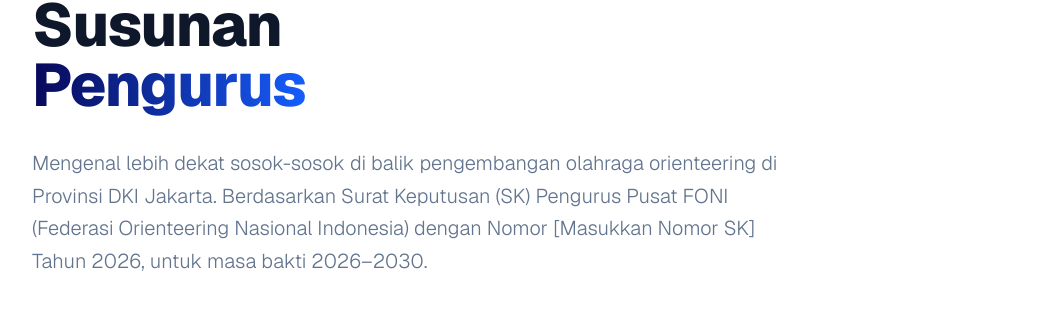
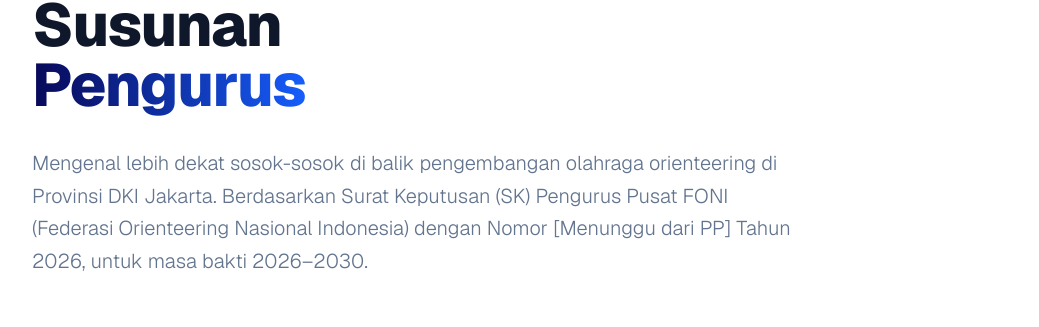
Before and after one commit to rizkybor/fonijakarta, a Next.js app: page /profil in a window 1280 px wide. Shown: the part 1170-1497 px from the top of the page, without its empty margins (120-1159 px from the left). Built offline with nearby package versions, Linux system fonts and the light colour scheme.

Commit message:
update Masukkan Nomor SK

```diff
--- a/src/app/profil/page.tsx
+++ b/src/app/profil/page.tsx
@@ -135,7 +135,7 @@
             </span>
           </h1>
           <p className="text-lg md:text-xl text-slate-500 leading-relaxed font-light">
-            Mengenal lebih dekat sosok-sosok di balik pengembangan olahraga orienteering di Provinsi DKI Jakarta. Berdasarkan Surat Keputusan (SK) Pengurus Pusat FONI (Federasi Orienteering Nasional Indonesia) dengan Nomor [Masukkan Nomor SK] Tahun 2026, untuk masa bakti 2026–2030.
+            Mengenal lebih dekat sosok-sosok di balik pengembangan olahraga orienteering di Provinsi DKI Jakarta. Berdasarkan Surat Keputusan (SK) Pengurus Pusat FONI (Federasi Orienteering Nasional Indonesia) dengan Nomor [Menunggu dari PP] Tahun 2026, untuk masa bakti 2026–2030.
           </p>
         </div>
 
```
